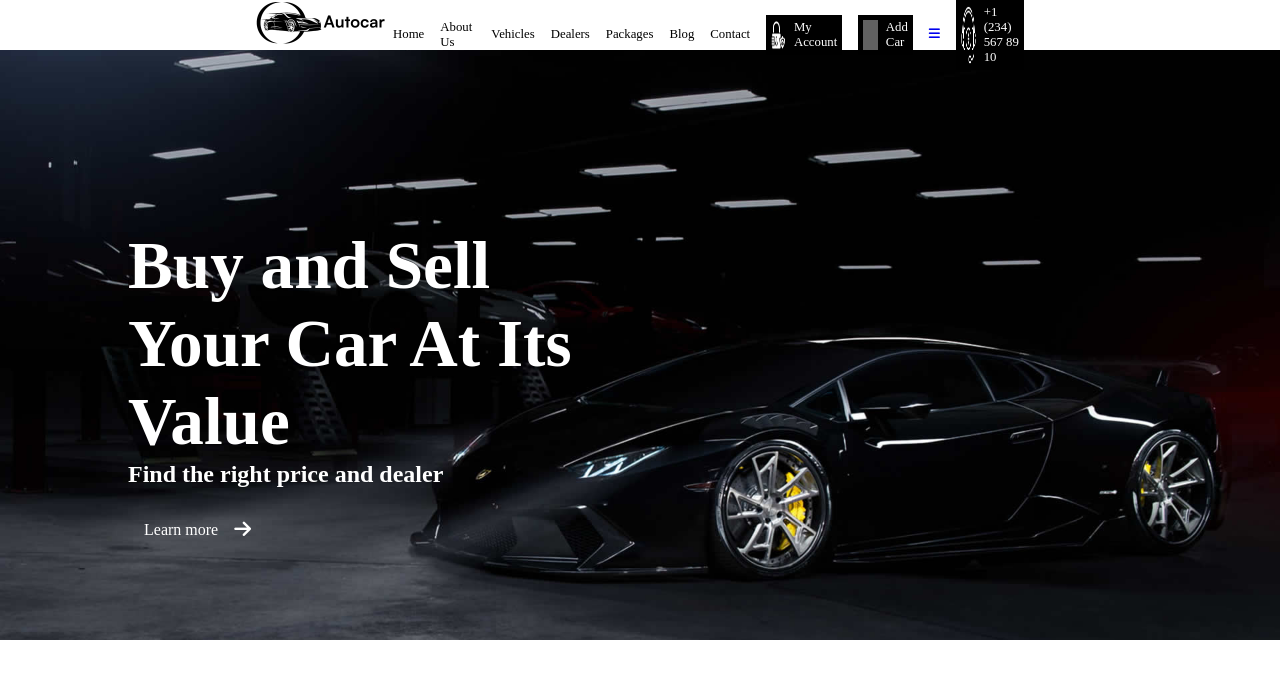
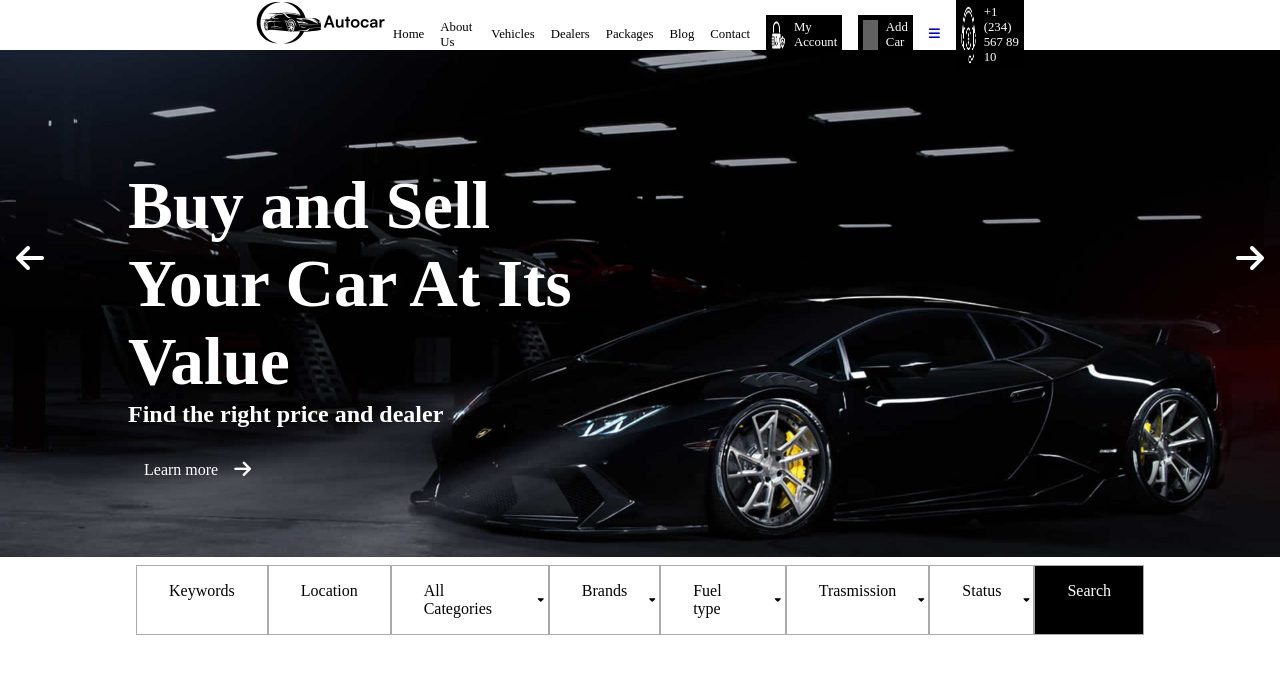
Before and after one commit to Lucaalex00/proj-html-vuejs, a Vue app: page / in a window 1280 px wide. Shown: the top 678 px of the page. Built offline with nearby package versions, Linux system fonts and the light colour scheme; grey boxes are pictures that could not be loaded.

Commit message:
add ShowCars Component & add Categories search bar Commit

```diff
--- a/src/components/AppJumbotron.vue
+++ b/src/components/AppJumbotron.vue
@@ -16,6 +16,12 @@
                 </div>
             </div>
             <!-- /.jumbo_item -->
+            <a class="a_right" href="#">
+                <i class="fa-solid fa-arrow-right"></i>
+            </a>
+            <a class="a_left" href="#">
+                <i class="fa-solid fa-arrow-left"></i>
+            </a>
         </div>
         <!-- /.jumbo_container -->
     </div>
@@ -25,13 +31,12 @@
 
 <style scoped>
     #site_jumbo {
-        padding-top: 50px;
         background-image: url(../assets/img/slider-autocar-5.jpg);
         background-repeat: no-repeat;
         background-size: cover;
         background-position:center;
-        width: 100vw;
-        aspect-ratio: 2;
+        width: calc(100wv - 50px);
+        aspect-ratio: 2.3;
 
         >.jumbo_container{
             position: relative;
@@ -63,6 +68,23 @@
                         font-size: 1.2rem;
                     }
                 }
+            };
+            >.a_left, >.a_right{
+                position: absolute;
+                font-size: 2rem;
+                color: white;
+                bottom: 50%;
+                padding: 0 1rem;
+                &:hover {
+                        color: gray;
+                };
+            }
+            .a_right{
+                right: 0;
+            }
+
+            .a_left{
+                left: 0;
             }
         }
     }
--- a/src/components/AppMain.vue
+++ b/src/components/AppMain.vue
@@ -1,9 +1,11 @@
 <script>
 import AppJumbotron from './AppJumbotron.vue';
+import AppShowCars from './AppShowCars.vue';
 export default {
     name: "AppMain",
     components: {
         AppJumbotron,
+        AppShowCars,
     },
     data() {
         return {
@@ -14,6 +16,7 @@ export default {
 </script>
 <template>
     <AppJumbotron />
+    <AppShowCars />
 </template>
 
 <style scoped>
--- /dev/null
+++ b/src/components/AppShowCars.vue
@@ -0,0 +1,88 @@
+<script>
+    export default {
+        name: "showCarsComponent",
+
+    }
+</script>
+
+<template>
+    <div id="site_search_cars">
+        <div class="select_cars">
+            <div class="field">
+                <a href="#">Keywords</a>
+            </div>
+            <div class="field">
+                <a href="#">Location</a>
+            </div>
+            <div class="field">
+                <a href="#">All Categories</a>
+                <i class="fa-solid fa-caret-down"></i>
+            </div>
+            <div class="field">
+                <a href="#">Brands</a>
+                <i class="fa-solid fa-caret-down"></i>
+            </div>
+            <div class="field">
+                <a href="#">Fuel type</a>
+                <i class="fa-solid fa-caret-down"></i>
+            </div>
+            <div class="field">
+                <a href="#">Trasmission</a>
+                <i class="fa-solid fa-caret-down"></i>
+            </div>
+            <div class="field">
+                <a href="#">Status</a>
+                <i class="fa-solid fa-caret-down"></i>
+            </div>
+            <div class="field field_search">
+                <a href="#">Search</a>
+            </div>
+        </div>
+        <!-- /.select_cars -->
+    </div>
+    <!-- /#search_cars -->
+</template>
+
+
+<style scoped>
+
+#site_search_cars{
+    width: 80%;
+    margin: auto;
+    padding: 0.5rem;
+    >.select_cars{
+        display: flex;
+        justify-content: space-between;
+        >.field{
+            border: 1px solid var(--dark-color);
+            padding: 1rem 2rem;
+            position: relative;
+            &:hover {
+                background-color: var(--dark-color);
+                border: 1px solid var(--darkest-color);
+            }
+            >i{
+                position: absolute;
+                right: 0;
+                padding: 4px;
+                font-size: 0.6rem;
+                top: 50%;
+                transform: translateY(-50%);
+            }
+            >a{
+                text-decoration: none;
+                color: var(--darkest-color);
+            }
+        }
+        .field_search{
+            background-color: var(--darkest-color);
+            >a{
+                color: var(--lighter-color);
+            }
+            &:hover>a{
+                color: black;
+            }
+        }
+    }
+}
+</style>
```
